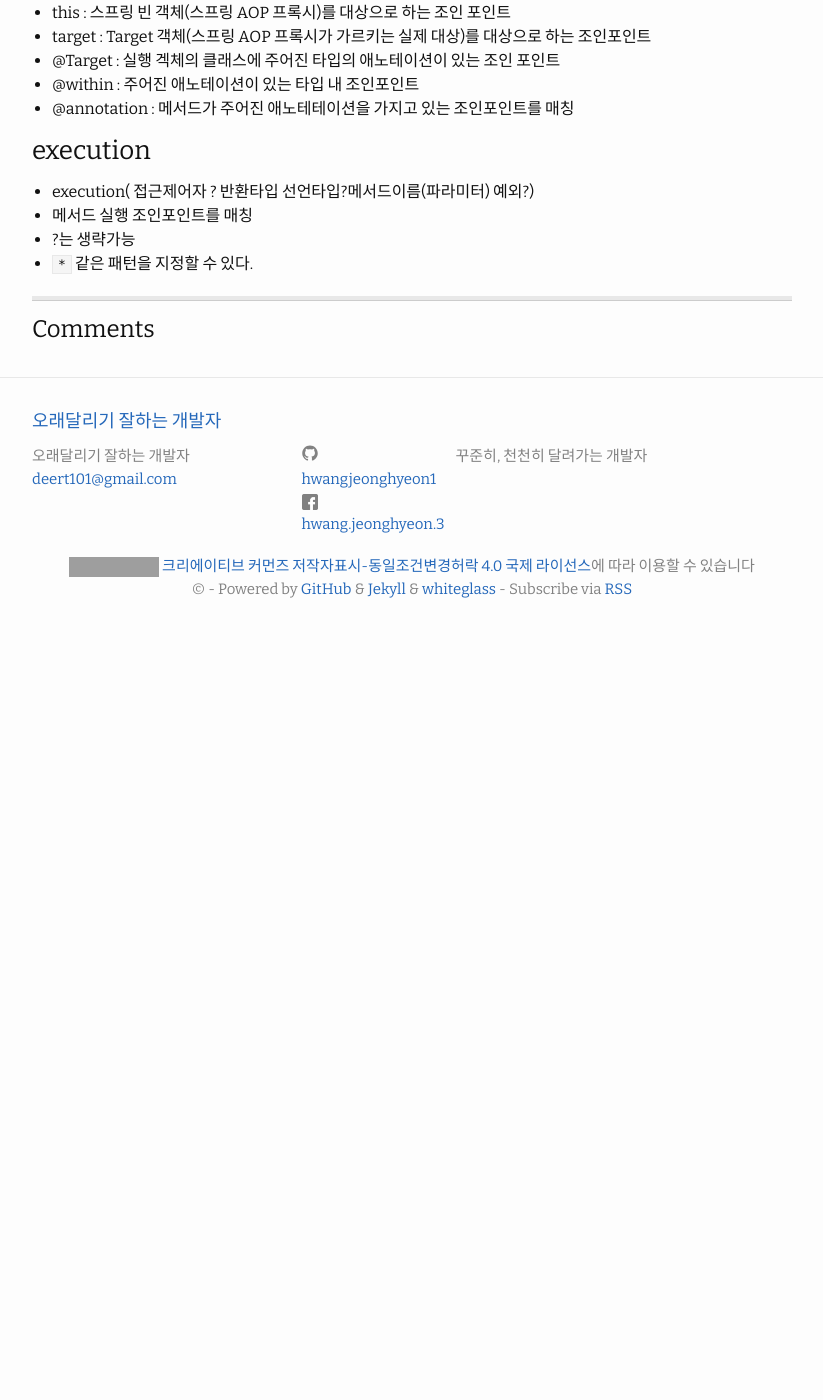
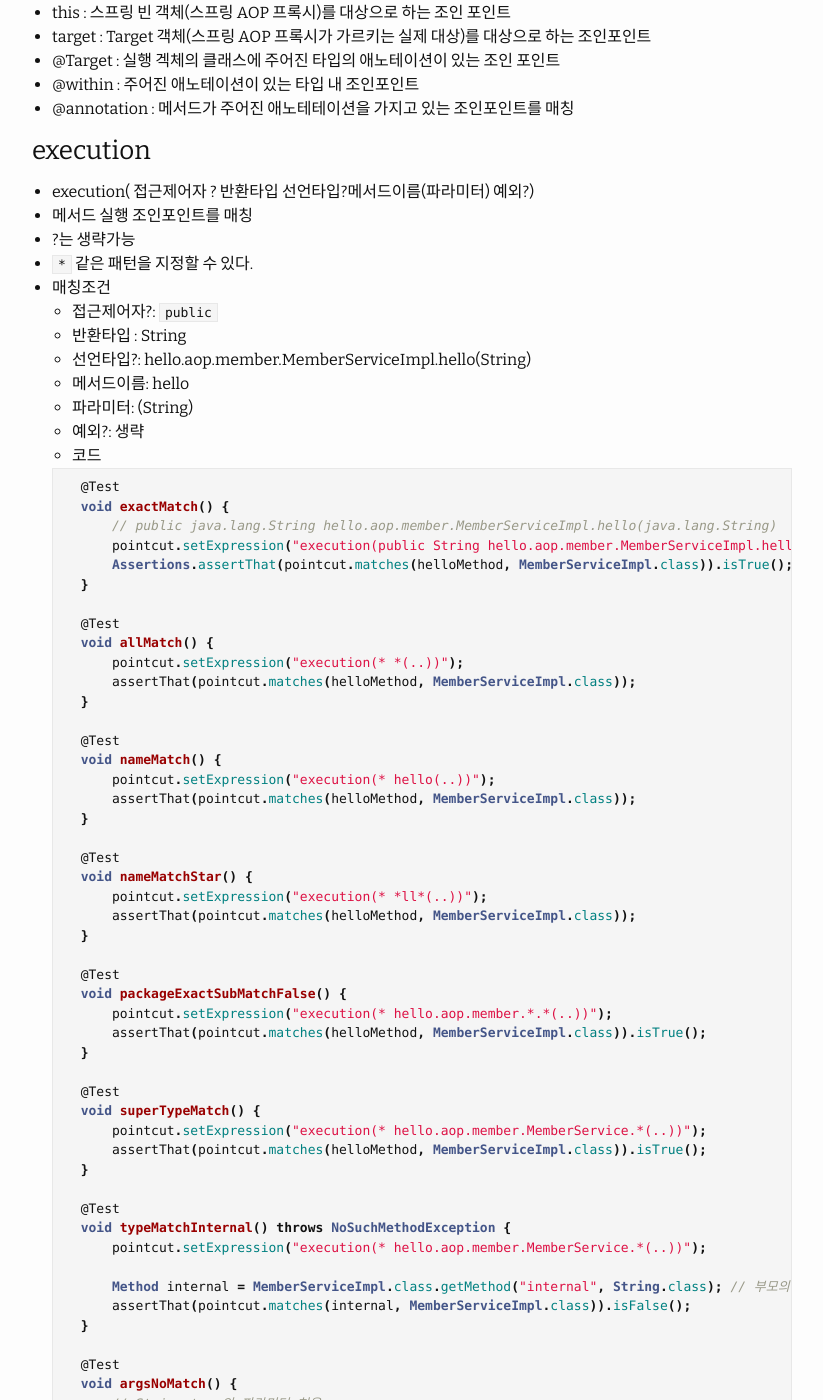
Before and after one commit to HWANGJEONGHYEON1/HWANGJEONGHYEON1.github.io, a Jekyll site: the page built from _posts/2022-02-09-morningstudy-7.md, in a window 1280 px wide and 1400 px high, scrolled down 381 px. Shown: the whole window, without its empty margins (228-1051 px from the left). Built offline with Jekyll 4.4.1, drawn with Linux system fonts in a browser that asks for light colours; comment, search, counter and statistics services are not loaded; before the commit the page ends 1011 px from its top, so only the background shows below that; some of the changed text lies outside the part shown; grey boxes are pictures that could not be loaded.

Commit message:
[docs] AOP function

````diff
--- a/_posts/2022-02-09-morningstudy-7.md
+++ b/_posts/2022-02-09-morningstudy-7.md
@@ -25,3 +25,148 @@ categories: steady, blogging
 - 메서드 실행 조인포인트를 매칭
 - ?는 생략가능
 - `*` 같은 패턴을 지정할 수 있다.
+- 매칭조건
+    - 접근제어자?: `public`
+    - 반환타입 : String
+    - 선언타입?: hello.aop.member.MemberServiceImpl.hello(String)
+    - 메서드이름: hello
+    - 파라미터: (String)
+    - 예외?: 생략
+    - 코드
+
+    ```java
+    @Test
+    void exactMatch() {
+        // public java.lang.String hello.aop.member.MemberServiceImpl.hello(java.lang.String)
+        pointcut.setExpression("execution(public String hello.aop.member.MemberServiceImpl.hello(String))");
+        Assertions.assertThat(pointcut.matches(helloMethod, MemberServiceImpl.class)).isTrue();
+    }
+
+    @Test
+    void allMatch() {
+        pointcut.setExpression("execution(* *(..))");
+        assertThat(pointcut.matches(helloMethod, MemberServiceImpl.class));
+    }
+
+    @Test
+    void nameMatch() {
+        pointcut.setExpression("execution(* hello(..))");
+        assertThat(pointcut.matches(helloMethod, MemberServiceImpl.class));
+    }
+
+    @Test
+    void nameMatchStar() {
+        pointcut.setExpression("execution(* *ll*(..))");
+        assertThat(pointcut.matches(helloMethod, MemberServiceImpl.class));
+    }
+
+    @Test
+    void packageExactSubMatchFalse() {
+        pointcut.setExpression("execution(* hello.aop.member.*.*(..))");
+        assertThat(pointcut.matches(helloMethod, MemberServiceImpl.class)).isTrue();
+    }
+
+    @Test
+    void superTypeMatch() {
+        pointcut.setExpression("execution(* hello.aop.member.MemberService.*(..))");
+        assertThat(pointcut.matches(helloMethod, MemberServiceImpl.class)).isTrue();
+    }
+
+    @Test
+    void typeMatchInternal() throws NoSuchMethodException {
+        pointcut.setExpression("execution(* hello.aop.member.MemberService.*(..))");
+
+        Method internal = MemberServiceImpl.class.getMethod("internal", String.class); // 부모의 메서드를 가지지 않은 자식만의 메서드
+        assertThat(pointcut.matches(internal, MemberServiceImpl.class)).isFalse();
+    }
+
+    @Test
+    void argsNoMatch() {
+        // String type의 파라미터 허용
+        pointcut.setExpression("execution(* *())");
+        assertThat(pointcut.matches(helloMethod, MemberServiceImpl.class)).isFalse();
+    }
+
+    // 정확히 하나의 파라미터 허용, 모든타입
+    @Test
+    void argsMatchStar() {
+        pointcut.setExpression("execution(* *(*))");
+        assertThat(pointcut.matches(helloMethod, MemberServiceImpl.class)).isTrue();
+    }
+
+    // 정확히 하나의 파라미터 허용, 몇개의 타입이든 노상관
+    @Test
+    void argsMatchStarAll() {
+        pointcut.setExpression("execution(* *(..))");
+        assertThat(pointcut.matches(helloMethod, MemberServiceImpl.class)).isTrue();
+    }
+
+    @Test
+    void argsMatchComplex() {
+        // (String), (String, xxx), (String,xxx, xxx)...
+        pointcut.setExpression("execution(* *(String, ..))");
+        assertThat(pointcut.matches(helloMethod, MemberServiceImpl.class)).isTrue();
+    }
+    ```
+
+### within & args
+- within : execution에서 타입부분만 사용
+- args : 부모타입을 허용하지만 , execution은 정확히 타입매칭이 되어야한다.
+
+### @target, @within
+- @target: 실행 객체의 클래스에 주어진 타입의 애노테이션이 있는 조인포인트
+- @within: 주어진 애노테이션이 있는 조인포인트
+- 차이
+    - @target은 인스턴스의 모든 조인 포인트를 적용(부모클래스까지)
+    - @within은 해당 타입 내에 있는 메서드만 조인 포인트 적용
+
+### @annotation, @args
+- @annotation: 메서드가 주어진 에노테이션을 가지고 있는 조인포인트를 매칭
+
+
+### 매개변수 전달
+- 포인트 컷의 이름과 매게변수의 이름을 맞추어야함.
+- 추가로 타입이 메서드에 지정한 타입으로 제한된다.
+- 코드
+
+```java
+ @Slf4j
+    @Aspect
+    static class ParametetAspect {
+        @Pointcut("execution(* hello.aop.member..*(..))")
+        private void allMember() {}
+
+        @Around("allMember()")
+        public Object logArgs1(ProceedingJoinPoint joinPoint) throws Throwable {
+            Object arg1 = joinPoint.getArgs()[0];
+            log.info("[logArgs1]{}, args = {}", joinPoint.getSignature(), arg1);
+            return joinPoint.proceed();
+        }
+
+        @Around("allMember() && args(arg, ..)")
+        public Object logArgs2(ProceedingJoinPoint joinPoint, Object arg) throws Throwable {
+            log.info("[logArgs1]{}, args = {}", joinPoint.getSignature(), arg);
+            return joinPoint.proceed();
+        }
+
+        @Before("allMember() && args(arg, ..)")
+        public void logArgs3(String arg) {
+            log.info("logargs3 => args = {}", arg);
+        }
+
+        @Before("allMember() && this(obj)")
+        public void thisArgs(JoinPoint joinPoint, MemberService obj) {
+            log.info("[this]{}, obj={}", joinPoint.getSignature(), obj.getClass());
+        }
+
+        @Before("allMember() && target(obj)")
+        public void targetArgs(JoinPoint joinPoint, MemberService obj) {
+            log.info("[target]{}, obj={}", joinPoint.getSignature(), obj.getClass());
+        }
+
+        @Before("allMember() && @target(annotation)")
+        public void targetArgs1(JoinPoint joinPoint, ClassAop annotation) {
+            log.info("[target]{}, obj={}", joinPoint.getSignature(), annotation);
+        }
+    }
+```
````
